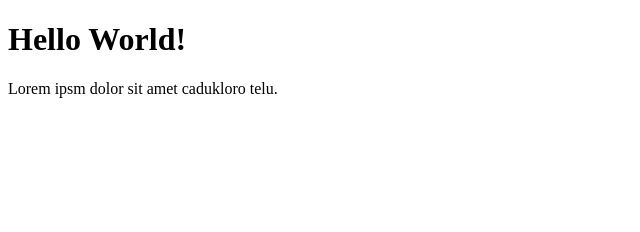
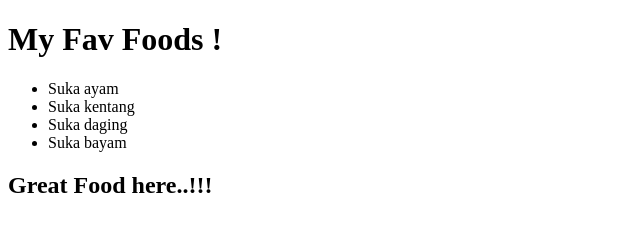
Before and after one commit to zilhamdev/Introduction-to-JSX, a React app: page / in a window 1280 px wide. Shown: the whole page, without its empty margins (0-640 px from the left). Built offline with nearby package versions, Linux system fonts and the light colour scheme.

Commit message:
change root element, add food element

```diff
--- a/public/index.html
+++ b/public/index.html
@@ -7,6 +7,7 @@
 
   <body>
     <div id="root"></div>
+    <div id="food"></div>
     <script src="../src/index.js" type="text/javascript"></script>
   </body>
 </html>
--- a/src/index.js
+++ b/src/index.js
@@ -3,8 +3,15 @@ import ReactDOM from "react-dom";
 
 ReactDOM.render(
   <div>
-    <h1>Hello World!</h1>
-    <p>Lorem ipsm dolor sit amet cadukloro telu.</p>
+    <h1>My Fav Foods !</h1>
+    <ul>
+      <li>Suka ayam</li>
+      <li>Suka kentang</li>
+      <li>Suka daging</li>
+      <li>Suka bayam</li>
+    </ul>
   </div>,
   document.getElementById("root")
 );
+
+ReactDOM.render(<h2>Great Food here..!!!</h2>, document.getElementById("food"));
```
